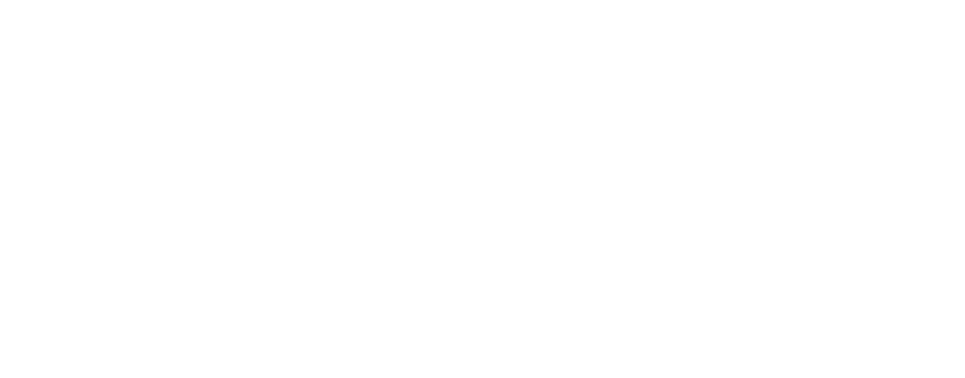
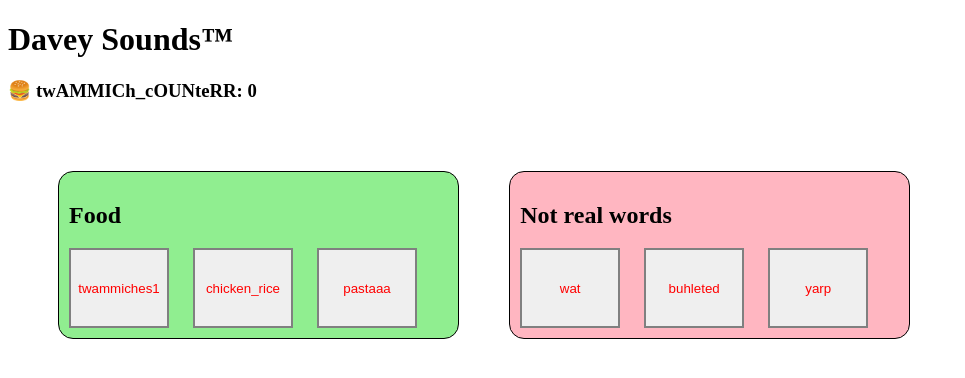
Before and after one commit to probably-not-porter/daveysounds, a plain HTML site: page index.html in a window 1280 px wide. Shown: the whole page, without its empty margins (0-965 px from the left). Drawn offline with Linux system fonts and the light colour scheme.

Commit message:
Added sounds, style, stuff. 🍔

```diff
--- a/index.html
+++ b/index.html
@@ -2,8 +2,30 @@
     <head>
         <meta charset="utf-8">
         <meta http-equiv="X-UA-Compatible" content="IE=edge">
-        <title>DaveySounds</title>
+        <title>DaveySounds™</title>
+        <link
+            rel = "stylesheet"
+            type = "text/css"
+            href = "style.css"
+        />
     </head>
     <body>
+        <div id=header>
+            <h1>Davey Sounds™</h1>
+            <h3 id=tCount>🍔 twAMMICh_cOUNteRR: 0</h3>
+        </div>
+        <div id="cat1">
+            <h2>Food</h2>
+            <button id="b1" class="b" onclick="clickHandle('twammiches1.wav',)">twammiches1</button>
+            <button id="b3" class="b" onclick="clickHandle('chicken_rice.wav',)">chicken_rice</button>
+            <button id="b4" class="b" onclick="clickHandle('pastaaa.wav',)">pastaaa</button>
+        </div>
+        <div id="cat2">
+            <h2>Not real words</h2>
+            <button id="b6" class="b" onclick="clickHandle('wat.wav',)">wat</button>
+            <button id="b6" class="b" onclick="clickHandle('deleted1.wav',)">buhleted</button>
+            <button id="b8" class="b" onclick="clickHandle('yarp.wav',)">yarp</button>
+        </div>
+        <script type="text/javascript" src="index.js"></script>
     </body>
 </html>
--- a/index.js
+++ b/index.js
@@ -0,0 +1,15 @@
+var t = 0
+
+function clickHandle(n) {
+    console.log(`sounds/${n}`)
+    var audio = new Audio(`sounds/${n}`)
+    audio.play()
+    if (n.indexOf("twammich") >= 0) {
+        twammichCounter()
+    }
+}
+function twammichCounter() {
+    t++
+    console.log(t)
+    document.getElementById("tCount").textContent=`🍔 twAMMICh_cOUNteRR: ${t}`;
+}
--- a/style.css
+++ b/style.css
@@ -0,0 +1,35 @@
+#cat1{
+    margin-left: 50px;
+    margin-top: 50px;
+    padding: 10px;
+    background-color: lightgreen;
+    border-radius: 15px;
+    border: 1px solid black;
+    transition-duration: 500ms;
+    float: left;
+    width: 30%;
+}
+#cat2{
+    margin-left: 50px;
+    margin-top: 50px;
+    padding: 10px;
+    background-color: lightpink;
+    border-radius: 15px;
+    border: 1px solid black;
+    float: left;
+    width: 30%;
+}
+
+h3{
+}
+button {
+    width: 100px;
+    height: 80px;
+    margin-right: 20px;
+    transition-duration: 0.5s;
+    border: 2px solid gray;
+    color: red;
+}
+button:hover {
+    border-radius: 20px;
+}
```
Also changed, not shown: 6 other files.
